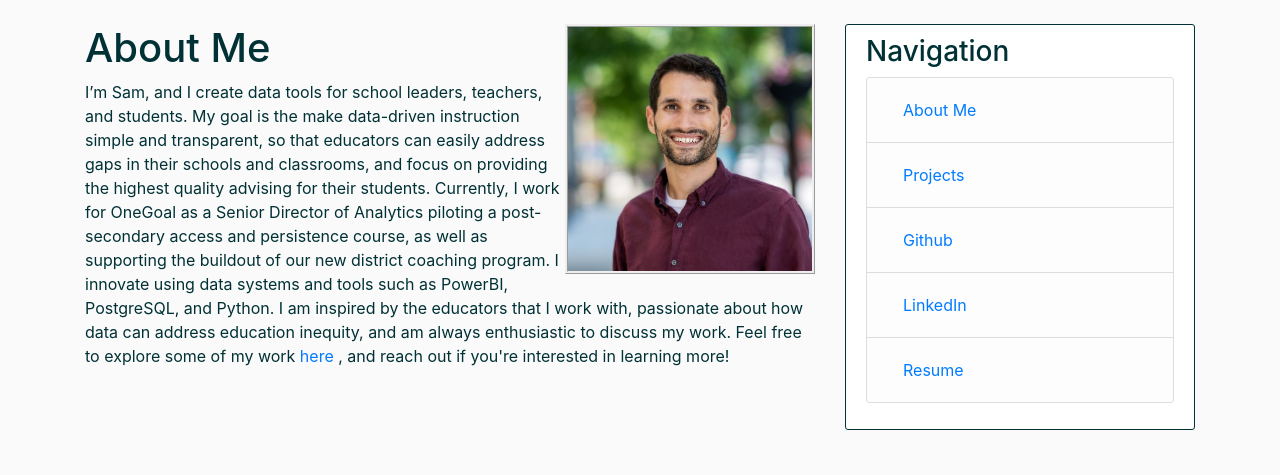
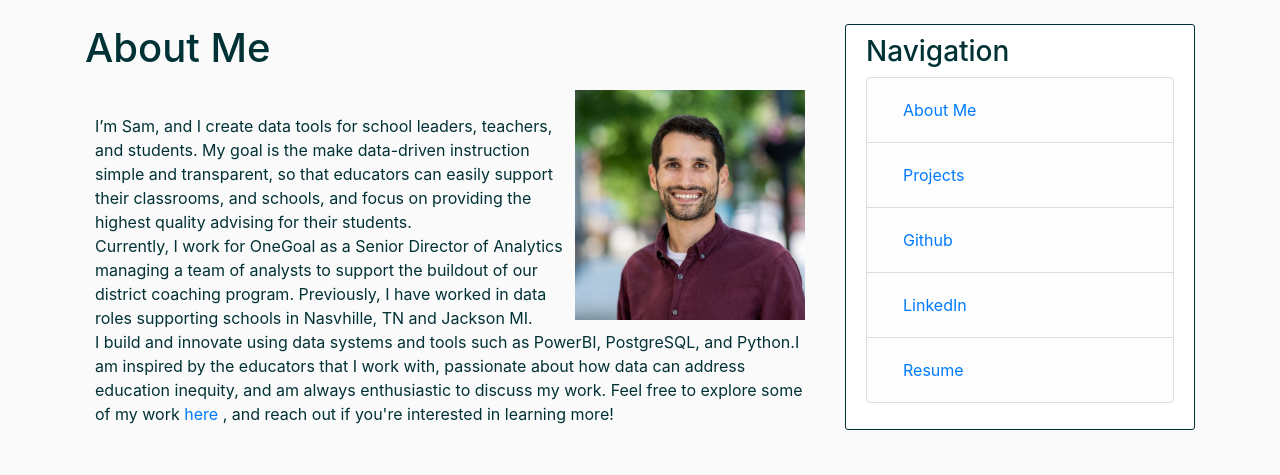
Before and after one commit to samkoenig1/portfolio, a Flask app: page / in a window 1280 px wide. Shown: the part 56-531 px from the top of the page. Run offline with Flask 3, Linux system fonts and the light colour scheme; some libraries are stand-ins or nearby versions.

Commit message:
css_change_may-27th
Push changes to CSS on homepage

```diff
--- a/static/main.css
+++ b/static/main.css
@@ -35,7 +35,7 @@ h1, h2, h3, h4, h5, h6 {
 .skills-section {
   background: #ffffff;
   padding: 10px;
-  border: 1px solid #FBE9D0;
+  border: 1px dotted #003135;
 }
 
 .wrap {
@@ -50,10 +50,13 @@ h1, h2, h3, h4, h5, h6 {
 a.content:hover {
   color: #428bca;
   text-decoration: none;
+
 }
 
 .content {
   white-space: pre-line;
+  padding: 10px;
+
 }
 
 .content-img {
@@ -65,7 +68,8 @@ a.content:hover {
   float: right;
   width: 250px;
   height: 250px;
-  border-style: ridge ;
+  padding: 10px;
+
 }
 
 .article-metadata {
--- a/templates/home.html
+++ b/templates/home.html
@@ -11,15 +11,15 @@
 	</head>
 	<body>
     <div>
-      <img class="prof-img" src="{{ url_for('static', filename='headshot.jpg') }}">
-    </div>
-    <div>
-			<div class="intro column">
-        <h1>About Me</h1>
-				<p> I’m Sam, and I create data tools for school leaders, teachers, and students. My goal is the make data-driven instruction simple and transparent, so that educators can easily address gaps in their schools and classrooms, and focus on providing the highest quality advising for their students.
-      Currently, I work for OneGoal as a Senior Director of Analytics piloting a post-secondary access and persistence course, as well as supporting the buildout of our new district coaching program. I innovate using data systems and tools such as PowerBI, PostgreSQL, and Python.
-       I am inspired by the educators that I work with, passionate about how data can address education inequity, and am always enthusiastic to discuss my work. Feel free to explore some of my work <a href = "/projects"> here </a>, and reach out if you're interested in learning more! </p>
 
+			<div>
+				<h1 class="header">About Me</h1>
+				<img class="prof-img" src="{{ url_for('static', filename='headshot.jpg') }}">
+			</div>
+			<div class="content">
+				<p> I’m Sam, and I create data tools for school leaders, teachers, and students. My goal is the make data-driven instruction simple and transparent, so that educators can easily support their classrooms, and schools, and focus on providing the highest quality advising for their students.
+      Currently, I work for OneGoal as a Senior Director of Analytics managing a team of analysts to support the buildout of our district coaching program. Previously, I have worked in data roles supporting schools in Nasvhille, TN and Jackson MI.
+			I build and innovate using data systems and tools such as PowerBI, PostgreSQL, and Python.I am inspired by the educators that I work with, passionate about how data can address education inequity, and am always enthusiastic to discuss my work. Feel free to explore some of my work <a href = "/projects"> here </a>, and reach out if you're interested in learning more! </p>
 			</div><!-- end intro-->
 		</div><!--end container-->
 
```
